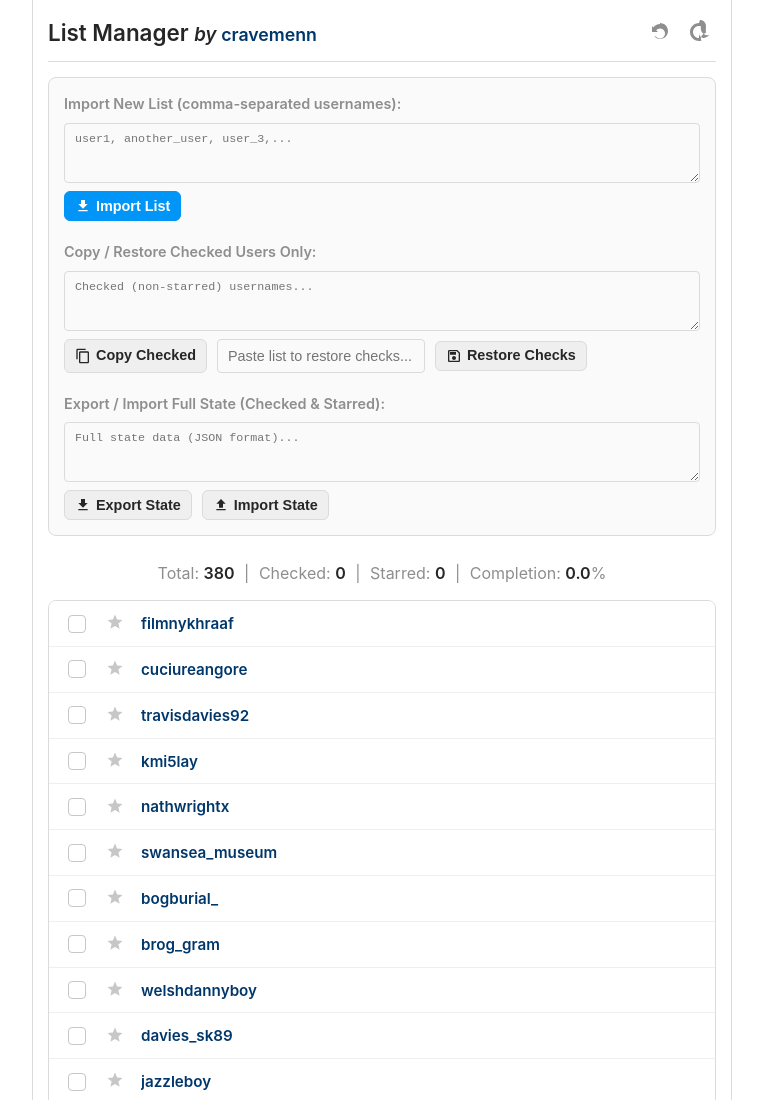
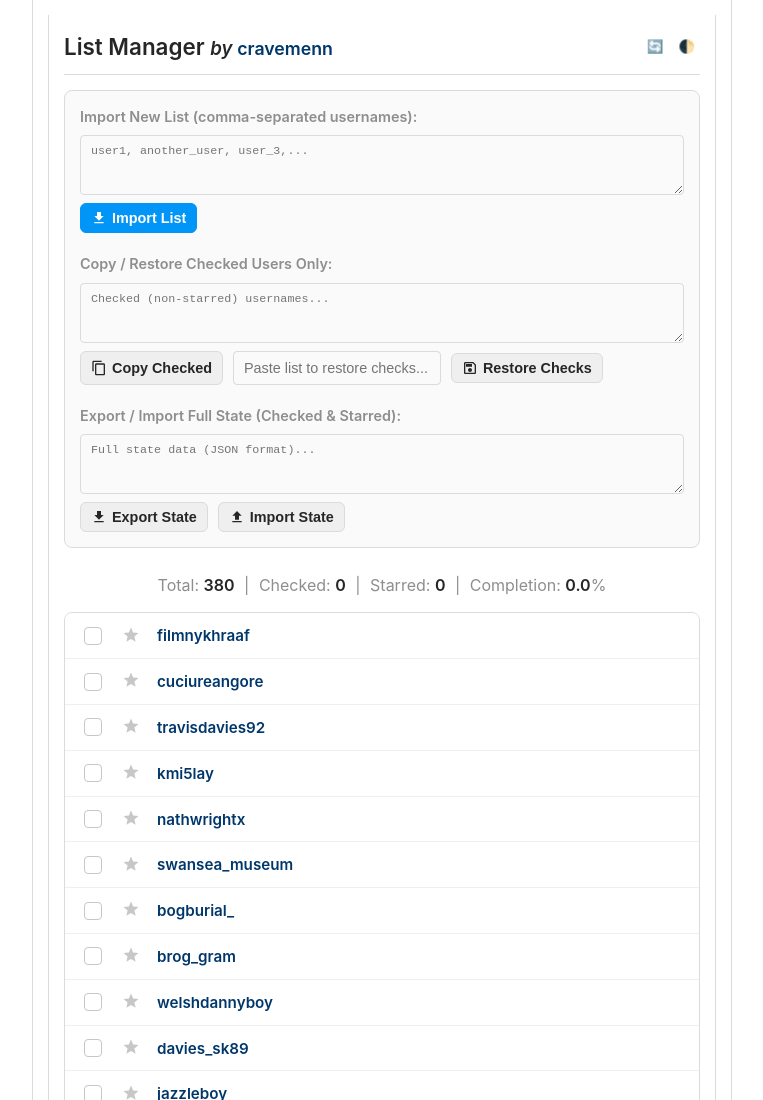
Before and after one commit to snomf/instagramlist, a plain HTML site: page index.html in a window 1280 px wide. Shown: the top 1100 px of the page, without its empty margins (258-1021 px from the left). Drawn offline with Linux system fonts and the light colour scheme.

Commit message:
Update index.html

```diff
--- a/index.html
+++ b/index.html
@@ -319,14 +319,14 @@
     </div>
 
     <div class="container">
-        <header>
-            <h1> List Manager <small><i>by</i> <b> <a href="https://www.instagram.com/cravemenn">cravemenn</a>
- </b></small></h1>
-            <div class="header-buttons">
-                 <button id="resetDefaultBtn" title="Reset to Default List"><svg><use href="#icon-reset"/></svg></button>
-                 <button id="darkModeToggle" title="Toggle Theme"><svg><use href="#icon-theme"/></svg></button>
-            </div>
-        </header>
+        <div class="container">
+    <header>
+        <h1> List Manager <small><i>by</i> <b> <a href="https://www.instagram.com/cravemenn">cravemenn</a></b></small></h1>
+        <div class="header-buttons">
+             <button id="resetDefaultBtn" title="Reset to Default List">🔄</button>
+             <button id="darkModeToggle" title="Toggle Theme">🌓</button>
+        </div>
+    </header>
 
         <div class="controls">
              <div class="control-section">
```
